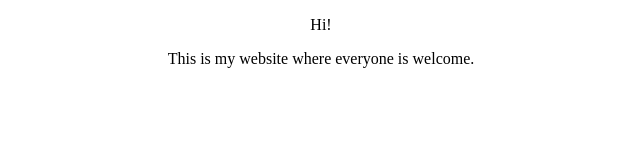
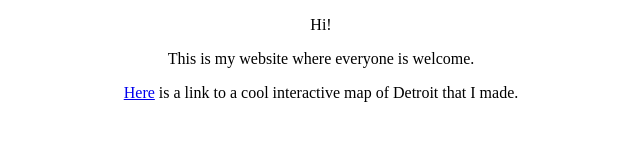
Before and after one commit to critesjosh/villageBagel2019, a plain HTML site: page index.html in a window 1280 px wide. Shown: the whole page, without its empty margins (319-959 px from the left). Drawn offline with Linux system fonts and the light colour scheme.

Commit message:
Added link to neighborhood map project
Added a link to my map project

```diff
--- a/index.html
+++ b/index.html
@@ -12,5 +12,7 @@
     <body>
       <p>Hi!</p>
       <p>This is my website where everyone is welcome.</p>
+      <p><a href="https://critesjosh.github.io/neighborhood-map-project/">Here</a> is a link to a
+        cool interactive map of Detroit that I made.</p>
     </body>
 </html>
```
